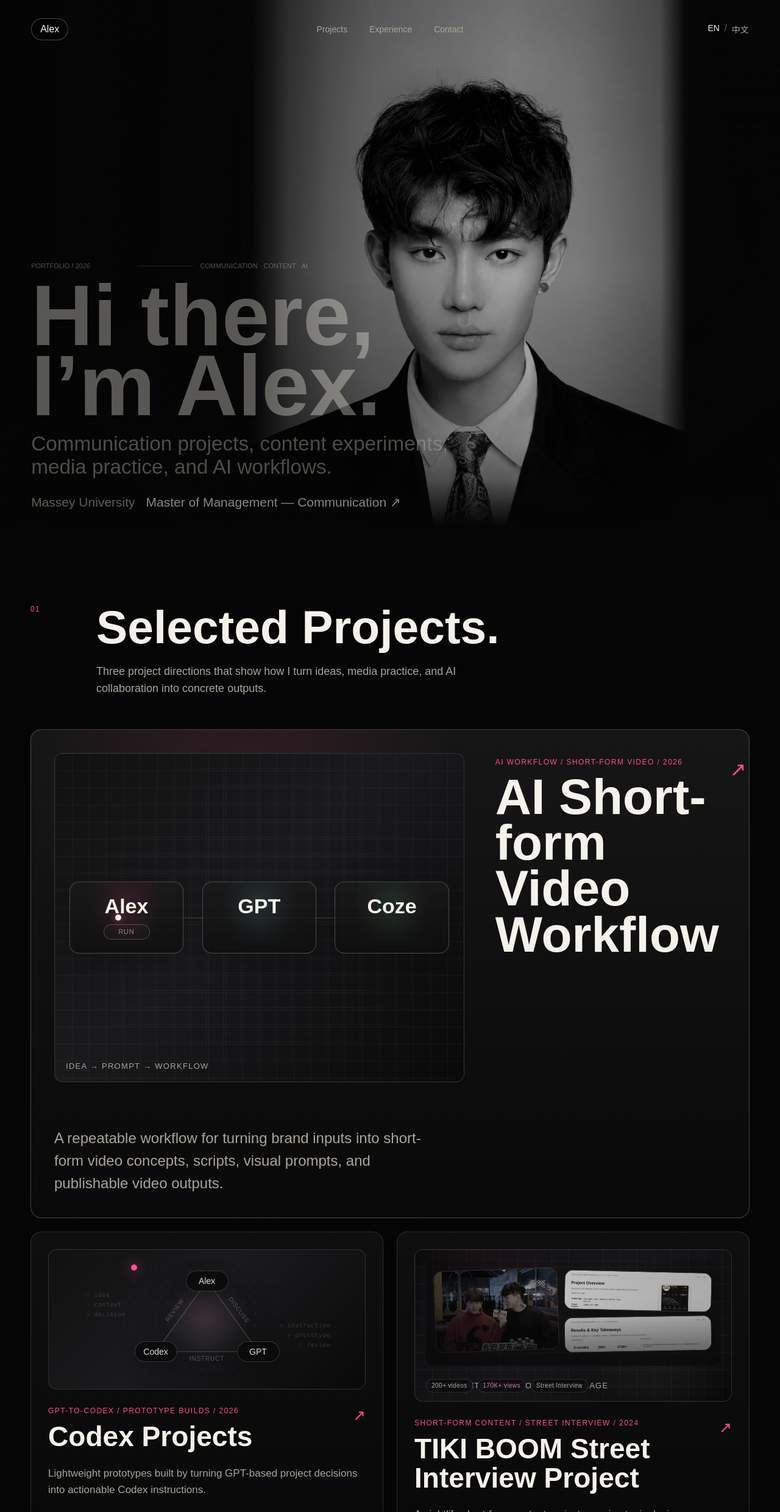
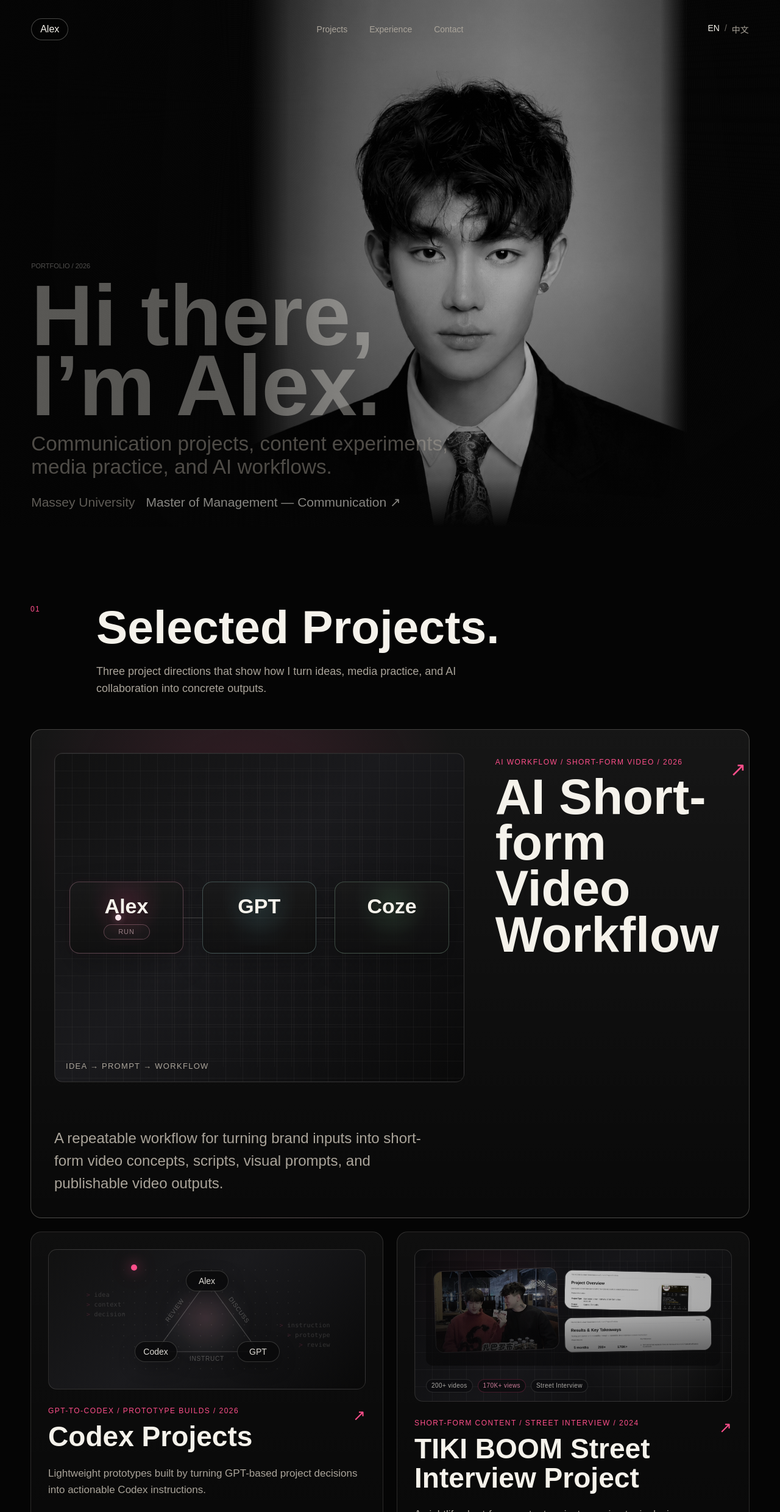
Before and after one commit to ataoyayo/alex-portfolio, a Next.js app: page /en in a window 1280 px wide. Shown: the top 2480 px of the page at 61% size. Built offline with nearby package versions, Linux system fonts and the light colour scheme.

Commit message:
Simplify hero metadata and clean TIKI card stats

```diff
--- a/app/components/HeroText.tsx
+++ b/app/components/HeroText.tsx
@@ -12,7 +12,6 @@ type HeroTextProps = {
     university: string;
     degree: string;
     issue: string;
-    topics: string;
   };
 };
 
@@ -66,8 +65,6 @@ export function HeroText({ locale, hero }: HeroTextProps) {
     <div className="hero-content reveal">
       <div className="hero-editorial-meta" style={{ opacity: opacity.meta }}>
         <span>{hero.issue}</span>
-        <span aria-hidden="true" />
-        <span>{hero.topics}</span>
       </div>
       <h1 className={`hero-title hero-title--${locale}`} aria-label={hero.title} style={{ opacity: opacity.title }}>
         {hero.titleLines.map((line) => (
--- a/app/components/HomePage.tsx
+++ b/app/components/HomePage.tsx
@@ -53,6 +53,7 @@ export function HomePage({ locale }: HomePageProps) {
                 label={project.previewType[locale]}
                 variant={placeholderVariantBySlug[project.slug]}
                 imageFit="cover"
+                locale={locale}
               />
               <div className="project-card-content">
                 <div>
--- a/app/components/MediaPlaceholder.tsx
+++ b/app/components/MediaPlaceholder.tsx
@@ -1,4 +1,5 @@
 import { assetPath } from "../lib/assetPath";
+import type { Locale } from "../data/content";
 
 type MediaPlaceholderProps = {
   label: string;
@@ -6,9 +7,10 @@ type MediaPlaceholderProps = {
   imageSrc?: string;
   imageAlt?: string;
   imageFit?: "cover" | "contain";
+  locale: Locale;
 };
 
-export function MediaPlaceholder({ label, variant = "workflow", imageSrc, imageAlt, imageFit = "cover" }: MediaPlaceholderProps) {
+export function MediaPlaceholder({ label, variant = "workflow", imageSrc, imageAlt, imageFit = "cover", locale }: MediaPlaceholderProps) {
   return (
     <div className={`media-placeholder media-placeholder--${variant}`}>
       {imageSrc ? (
@@ -84,13 +86,13 @@ export function MediaPlaceholder({ label, variant = "workflow", imageSrc, imageA
       )}
       {!imageSrc && variant === "tiki" && (
         <div className="tiki-collage-tags" aria-hidden="true">
-          <span>200+ videos</span>
-          <span>170K+ views</span>
-          <span>Street Interview</span>
+          <span>{locale === "zh" ? "200 多个视频" : "200+ videos"}</span>
+          <span>{locale === "zh" ? "超过 17 万次观看" : "170K+ views"}</span>
+          <span>{locale === "zh" ? "街头采访" : "Street Interview"}</span>
         </div>
       )}
-      {!imageSrc && variant !== "codex" && (
-        <div className="placeholder-label">{variant === "workflow" ? "IDEA → PROMPT → WORKFLOW" : label}</div>
+      {!imageSrc && variant === "workflow" && (
+        <div className="placeholder-label">IDEA → PROMPT → WORKFLOW</div>
       )}
     </div>
   );
--- a/app/data/content.ts
+++ b/app/data/content.ts
@@ -22,7 +22,6 @@ export const homeContent = {
       university: "Massey University",
       degree: "Master of Management — Communication ↗",
       issue: "PORTFOLIO / 2026",
-      topics: "COMMUNICATION · CONTENT · AI",
       cta: "View projects"
     },
     projectsTitle: "Selected Projects.",
@@ -58,7 +57,6 @@ export const homeContent = {
       university: "梅西大学",
       degree: "传播硕士 ↗",
       issue: "个人作品集 / 2026",
-      topics: "传播 · 内容 · AI",
       cta: "查看项目"
     },
     projectsTitle: "精选项目。",
--- a/app/globals.css
+++ b/app/globals.css
@@ -2747,22 +2747,14 @@ p {
 }
 
 .hero-editorial-meta {
-  display: grid;
-  grid-template-columns: auto minmax(36px, 90px) auto;
-  align-items: center;
-  width: min(520px, 42vw);
-  gap: 12px;
+  display: block;
+  width: fit-content;
   margin-bottom: 18px;
   color: rgba(245, 242, 235, 0.58);
   font-size: 11px;
   line-height: 1;
   text-transform: uppercase;
   transition: opacity 120ms linear;
-}
-
-.hero-editorial-meta > span:nth-child(2) {
-  height: 1px;
-  background: rgba(245, 242, 235, 0.22);
 }
 
 @media (max-width: 860px) {
@@ -2814,8 +2806,7 @@ p {
   }
 
   .hero-editorial-meta {
-    width: min(620px, 86vw);
-    grid-template-columns: auto minmax(28px, 1fr) auto;
+    width: fit-content;
   }
 }
 
@@ -2834,16 +2825,8 @@ p {
   }
 
   .hero-editorial-meta {
-    width: 88vw;
+    width: fit-content;
     margin-bottom: 12px;
     font-size: 9px;
   }
-
-  .hero-editorial-meta > span:last-child {
-    display: none;
-  }
-
-  .hero-editorial-meta {
-    grid-template-columns: auto minmax(40px, 1fr);
-  }
-}
+}
```
